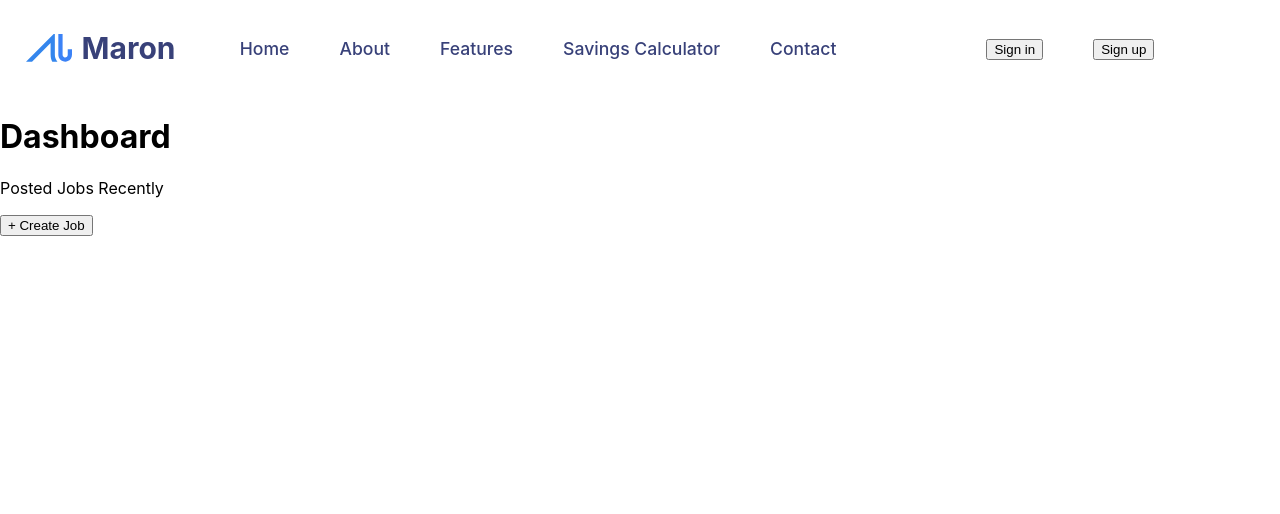
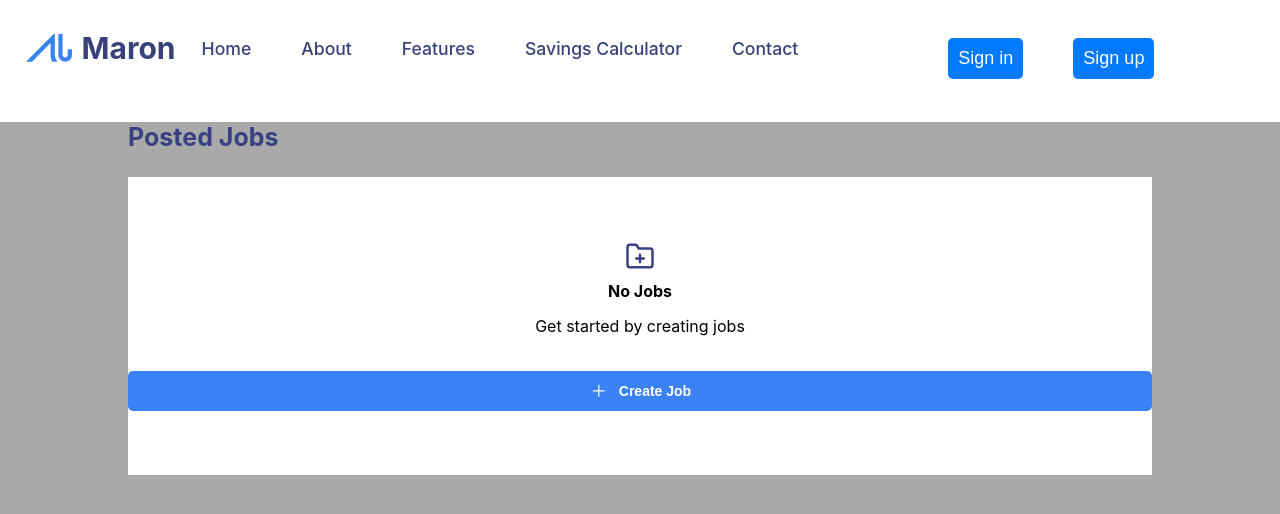
Before and after one commit to dhanushramudri/maron.ai-frontend, a React (Create React App) app: page /dashboard in a window 1280 px wide. Shown: the top 514 px of the page. Built offline with nearby package versions, Linux system fonts and the light colour scheme; no server answers.

Commit message:
updated dashboard component

```diff
--- a/package.json
+++ b/package.json
@@ -9,6 +9,7 @@
     "@testing-library/user-event": "^13.5.0",
     "react": "^18.3.1",
     "react-dom": "^18.3.1",
+    "react-icons": "^5.2.0",
     "react-router-dom": "^6.23.0",
     "react-scripts": "5.0.1",
     "web-vitals": "^2.1.4"
--- /dev/null
+++ b/src/components/CreateJob/CreateJob.jsx
@@ -0,0 +1,14 @@
+import React from "react";
+import Header from "../Header/Header";
+import Form from "../CreateJobForm/CreateJobForm";
+
+const CreateJob = () => {
+  return (
+    <div>
+      <Header />
+      <Form />
+    </div>
+  );
+};
+
+export default CreateJob;
--- /dev/null
+++ b/src/components/CreateJobForm/CreateJobForm.css
@@ -0,0 +1,50 @@
+form {
+  max-width: 500px;
+  margin: 0 auto;
+}
+
+label {
+  display: block;
+  margin-bottom: 10px;
+}
+
+input[type="text"],
+input[type="number"],
+select,
+textarea {
+  width: 100%;
+  padding: 10px;
+  font-size: 16px;
+  border: 1px solid #ccc;
+  border-radius: 5px;
+}
+
+select {
+  width: 100%;
+  padding: 10px;
+  font-size: 16px;
+  border: 1px solid #ccc;
+  border-radius: 5px;
+  appearance: none;
+}
+
+textarea {
+  height: 100px;
+}
+
+button {
+  display: block;
+  width: 100%;
+  padding: 10px;
+  margin-top: 20px;
+  font-size: 18px;
+  background-color: #007bff;
+  color: #fff;
+  border: none;
+  border-radius: 5px;
+  cursor: pointer;
+}
+
+button:hover {
+  background-color: #0056b3;
+}
--- /dev/null
+++ b/src/components/CreateJobForm/CreateJobForm.jsx
@@ -0,0 +1,164 @@
+import React, { useState } from "react";
+import "./CreateJobForm.css";
+
+const Form = () => {
+  const [jobTitle, setJobTitle] = useState("");
+  const [minSalary, setMinSalary] = useState(0);
+  const [maxSalary, setMaxSalary] = useState(0);
+  const [currency, setCurrency] = useState("CAD");
+  const [salaryType, setSalaryType] = useState("Hourly");
+  const [team, setTeam] = useState("No team");
+  const [workplaceType, setWorkplaceType] = useState("On-Site");
+  const [jobType, setJobType] = useState("Full-time");
+  const [positions, setPositions] = useState(1);
+  const [closingDate, setClosingDate] = useState("");
+  const [skills, setSkills] = useState("");
+  const [location, setLocation] = useState("");
+
+  const handleSubmit = (e) => {
+    e.preventDefault();
+    // Handle form submission, for example, sending data to the backend
+    console.log("Form submitted:", {
+      jobTitle,
+      minSalary,
+      maxSalary,
+      currency,
+      salaryType,
+      team,
+      workplaceType,
+      jobType,
+      positions,
+      closingDate,
+      skills,
+      location,
+    });
+    // Clear form fields
+    // Optionally, you can clear the form fields after submission
+    // setJobTitle('');
+    // setMinSalary(0);
+    // setMaxSalary(0);
+    // setCurrency('CAD');
+    // setSalaryType('Hourly');
+    // setTeam('No team');
+    // setWorkplaceType('On-Site');
+    // setJobType('Full-time');
+    // setPositions(1);
+    // setClosingDate('');
+    // setSkills('');
+    // setLocation('');
+  };
+
+  return (
+    <form onSubmit={handleSubmit}>
+      <label>
+        Job Title*
+        <input
+          type="text"
+          value={jobTitle}
+          onChange={(e) => setJobTitle(e.target.value)}
+          required
+        />
+      </label>
+      <label>
+        Min Salary
+        <input
+          type="number"
+          value={minSalary}
+          onChange={(e) => setMinSalary(e.target.value)}
+          step="1000"
+        />
+      </label>
+      <label>
+        Currency
+        <select value={currency} onChange={(e) => setCurrency(e.target.value)}>
+          <option value="CAD">CAD</option>
+          <option value="USD">CAD</option>
+          <option value="EUR">CAD</option>
+        </select>
+      </label>
+      <label>
+        Max Salary
+        <input
+          type="number"
+          value={maxSalary}
+          onChange={(e) => setMaxSalary(e.target.value)}
+          step="1000"
+        />
+      </label>
+      <label>
+        Salary Type
+        <select
+          value={salaryType}
+          onChange={(e) => setSalaryType(e.target.value)}
+        >
+          <option value="Hourly">Hourly</option>
+          <option value="Weekly">Hourly</option>
+
+          <option value="Monthly">Monthly</option>
+          <option value="Yearly">Hourly</option>
+        </select>
+      </label>
+      <label>
+        Select Team
+        <select value={team} onChange={(e) => setTeam(e.target.value)}>
+          <option value="No team">No team</option>
+        </select>
+      </label>
+      <label>
+        Workplace Type
+        <select
+          value={workplaceType}
+          onChange={(e) => setWorkplaceType(e.target.value)}
+        >
+          <option value="On-Site">On-Site</option>
+          <option value="Remote">Remote</option>
+          <option value="Hybrid">Hybrid</option>
+        </select>
+      </label>
+      <label>
+        Job Type
+        <select value={jobType} onChange={(e) => setJobType(e.target.value)}>
+          <option value="Full-time">Full-time</option>
+          <option value="Part-time">Part-time</option>
+          <option value="Internship">Internship</option>
+          <option value="Contract">Contract</option>
+          <option value="Temporary">Temporary</option>
+          <option value="other">Other</option>
+        </select>
+      </label>
+      <label>
+        Number of Positions
+        <input
+          type="number"
+          value={positions}
+          onChange={(e) => setPositions(e.target.value)}
+          min="1"
+        />
+      </label>
+      <label>
+        Closing Date
+        <input
+          type="date"
+          value={closingDate}
+          onChange={(e) => setClosingDate(e.target.value)}
+        />
+      </label>
+      <label>
+        Skills
+        <textarea value={skills} onChange={(e) => setSkills(e.target.value)} />
+      </label>
+      <label>
+        Location*
+        <input
+          type="text"
+          value={location}
+          onChange={(e) => setLocation(e.target.value)}
+          required
+        />
+      </label>
+      <button type="submit">Create Job</button>
+    </form>
+  );
+};
+
+export default Form;
--- /dev/null
+++ b/src/components/Dashboard/Dashboard.css
@@ -0,0 +1,54 @@
+.dashboard {
+  background-color: rgb(170, 169, 169);
+  height: 100vh;
+}
+.dashboard_div {
+  font-size: 25px;
+  font-weight: 600;
+  margin-left: 10%;
+  margin-top: 2%;
+}
+.dashboard_container {
+  display: flex;
+  flex-direction: row;
+  justify-content: space-between;
+  align-items: center;
+  width: 100%;
+  margin: 0;
+  background-color: pink;
+}
+
+.create_job_container {
+  display: flex;
+  flex-direction: column;
+  justify-content: center;
+  align-items: center;
+  width: 80%;
+  padding: 5% 0;
+  margin: 0 10%;
+  background-color: white;
+}
+
+.create_job_btn {
+  display: flex;
+  justify-content: center;
+  align-items: center;
+  padding: 1% 2%;
+  background-color: #3b82f6;
+  border: none;
+  color: white;
+  border-radius: 5px;
+  font-size: 14px;
+  gap: 10px;
+  font-weight: 600;
+  cursor: pointer;
+}
+.getstarted_txt {
+  padding: 0;
+  margin: 15px;
+}
+.nojobs_txt {
+  padding: 0;
+  margin-top: 10px;
+  margin-bottom: 0;
+}
--- a/src/components/Dashboard/Dashboard.jsx
+++ b/src/components/Dashboard/Dashboard.jsx
@@ -1,13 +1,40 @@
 import React from "react";
 import Header from "../Header/Header";
+import "./Dashboard.css";
+import { FiFolderPlus } from "react-icons/fi";
+import { GoPlus } from "react-icons/go";
+import { Navigate, useNavigate } from "react-router-dom";
 
 const Dashboard = () => {
+  const navigate = useNavigate();
+  const handleClick = () => {
+    navigate("/dashboard/create-job");
+  };
   return (
     <div>
       <Header />
-      <h1>Dashboard</h1>
-      <p>Posted Jobs Recently</p>
-      <button>+ Create Job</button>
+      <div className="dashboard">
+        <p
+          style={{
+            fontSize: "25px",
+            color: "#384181",
+            fontWeight: 700,
+            marginLeft: "10%",
+            marginTop: "2%",
+          }}
+        >
+          Posted Jobs
+        </p>
+        <div className="create_job_container">
+          <FiFolderPlus size={30} color={"#384181"} />
+          <h4 className="nojobs_txt">No Jobs</h4>
+          <p className="getstarted_txt">Get started by creating jobs</p>
+          <button className="create_job_btn" onClick={handleClick}>
+            <GoPlus style={{ color: "white" }} fontSize="20px" />
+            Create Job
+          </button>
+        </div>
+      </div>
     </div>
   );
 };
--- a/src/index.js
+++ b/src/index.js
@@ -6,6 +6,7 @@ import { Route, BrowserRouter as Router, Routes } from "react-router-dom";
 
 import { ClerkProvider } from "@clerk/clerk-react";
 import Dashboard from "./components/Dashboard/Dashboard";
+import CreateJob from "./components/CreateJob/CreateJob";
 
 const root = ReactDOM.createRoot(document.getElementById("root"));
 const PUBLISHABLE_KEY = process.env.REACT_APP_CLERK_PUBLISHABLE_KEY;
@@ -23,6 +24,7 @@ root.render(
         <Routes>
           <Route path="/" element={<App />} />
           <Route path="/dashboard" element={<Dashboard />} />
+          <Route path="/dashboard/create-job" element={<CreateJob />} />
         </Routes>
       </ClerkProvider>
     </Router>
```
Also changed, not shown: 1 other file (tests, documents, lock files or other folders).
